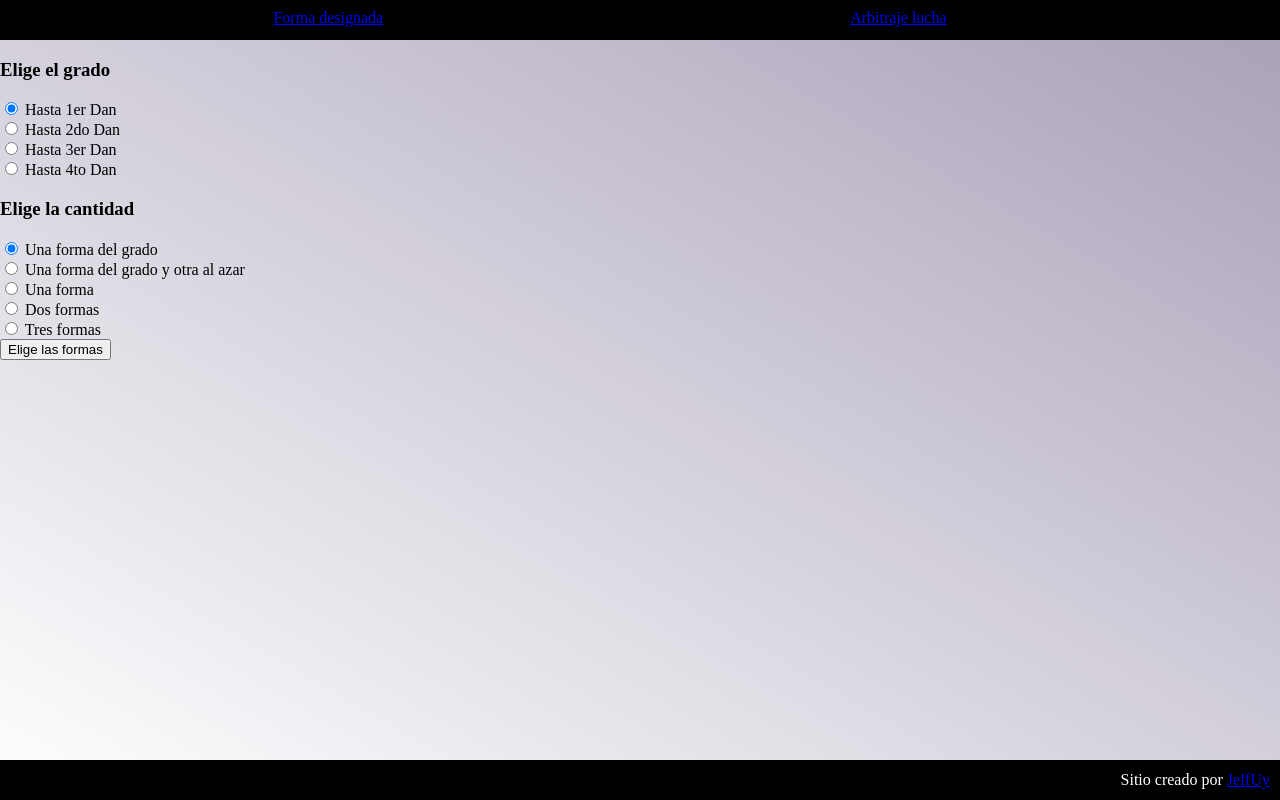
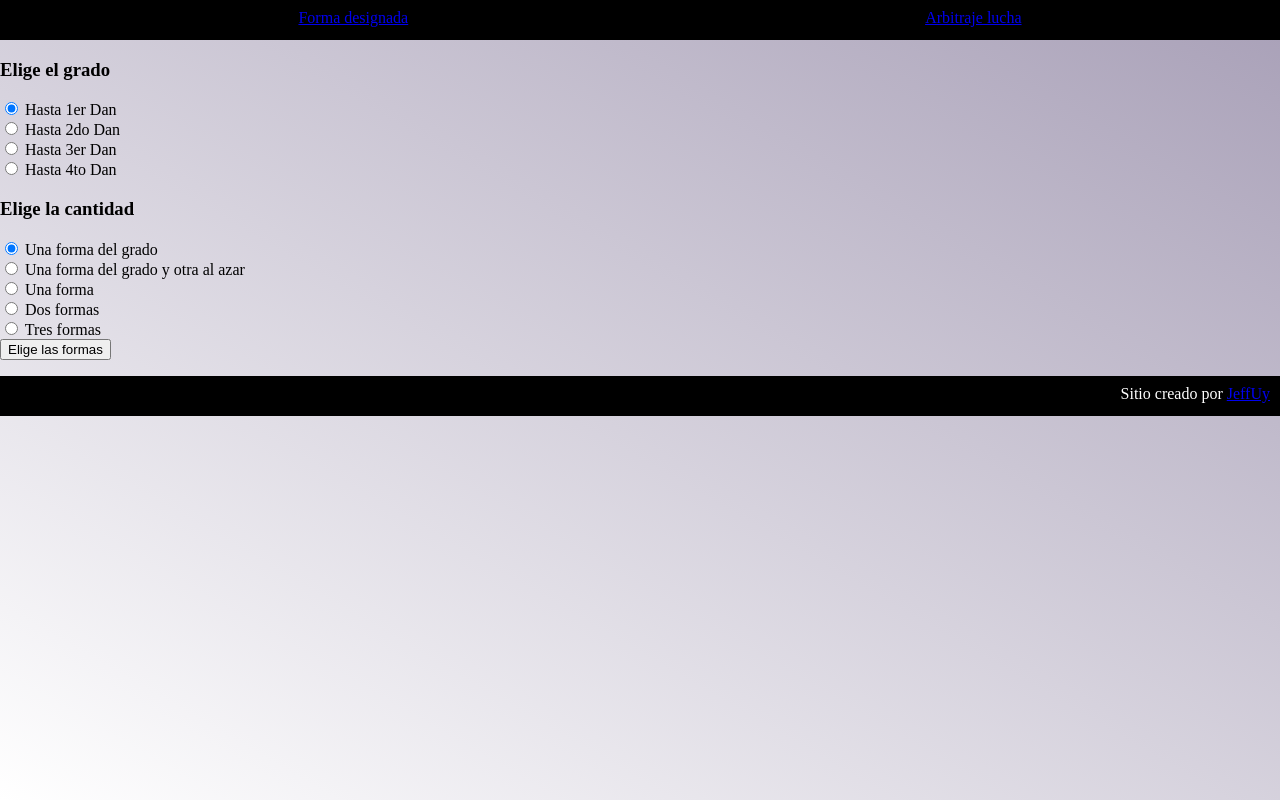
Before and after one commit to Jeffuy/selector-formas-taekwondo-itf, a plain HTML site: page index.html in a window 1280 px wide. Drawn offline with Linux system fonts and the light colour scheme.

Commit message:
mejorado diseño

```diff
--- a/src/styles/arbitraje.css
+++ b/src/styles/arbitraje.css
@@ -1,4 +1,5 @@
 html {
+	height: 100%;
 	background: rgb(255,255,255);
 	background: linear-gradient(30deg, rgba(255,255,255,0.3) 0%, rgba(100,85,127,0.5611286751028537) 100%);
 }
--- a/src/styles/style.css
+++ b/src/styles/style.css
@@ -1,6 +1,5 @@
 html {
 	height: 100%;
-
 	background: rgb(255,255,255);
 	background: linear-gradient(30deg, rgba(255,255,255,0.3) 0%, rgba(100,85,127,0.5611286751028537) 100%);
 }
@@ -19,7 +18,6 @@ nav ul {
 	margin-top: 0;
 	height: 40px;
 	line-height: 2.2em;
-	padding-right: 100px;
 }
 
 nav ul a:visited {
@@ -28,17 +26,18 @@ nav ul a:visited {
 
 footer {
 	background-color: black;
-	position: absolute;
+	margin-top: 0;
 	bottom: 0;
-	width: 100%;
+	width: inherit;
 	height: 40px;
+	line-height: 2.2em;
+	margin-bottom: 0;
 	color: white;
-	line-height: 50%;
 }
 
 footer p {
 	text-align: right;
-	margin-right: 10px;
+	padding-right: 10px;
 }
 
 footer a:visited {
```
